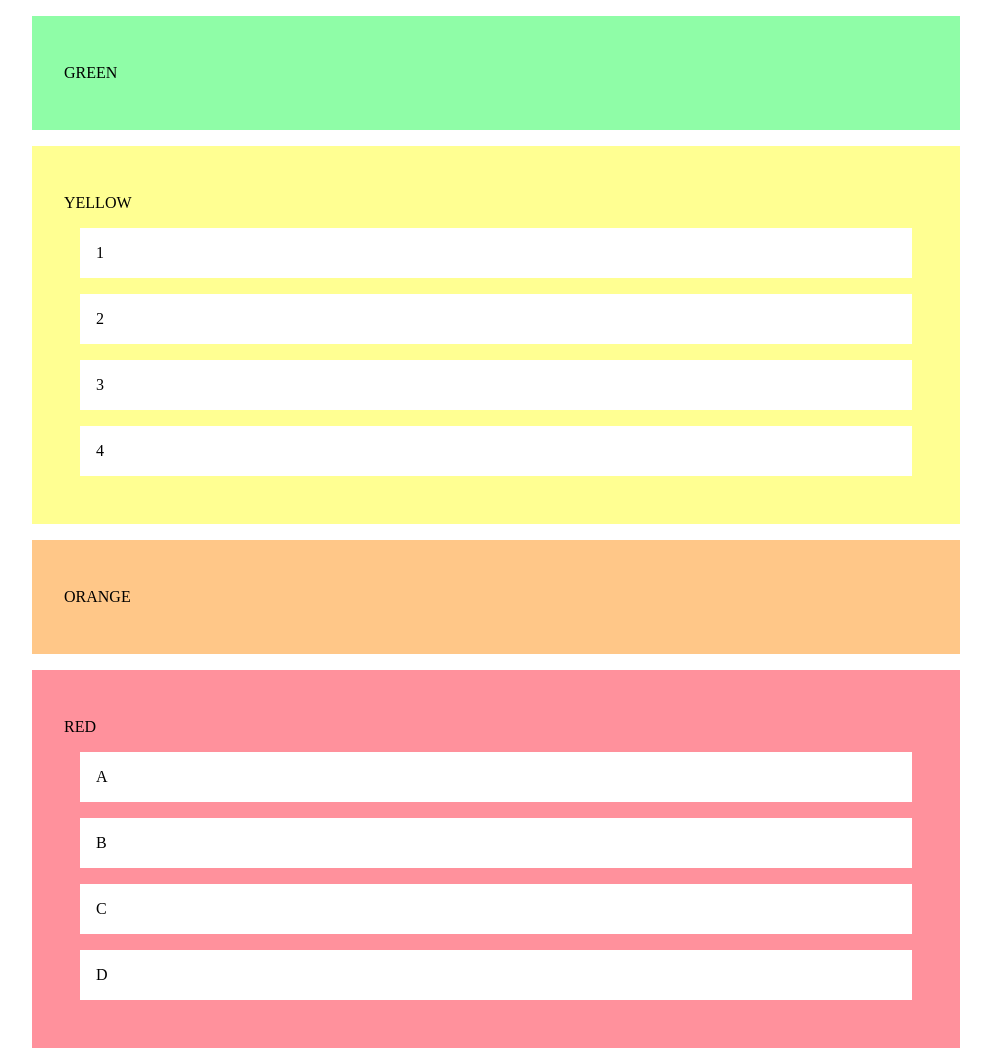
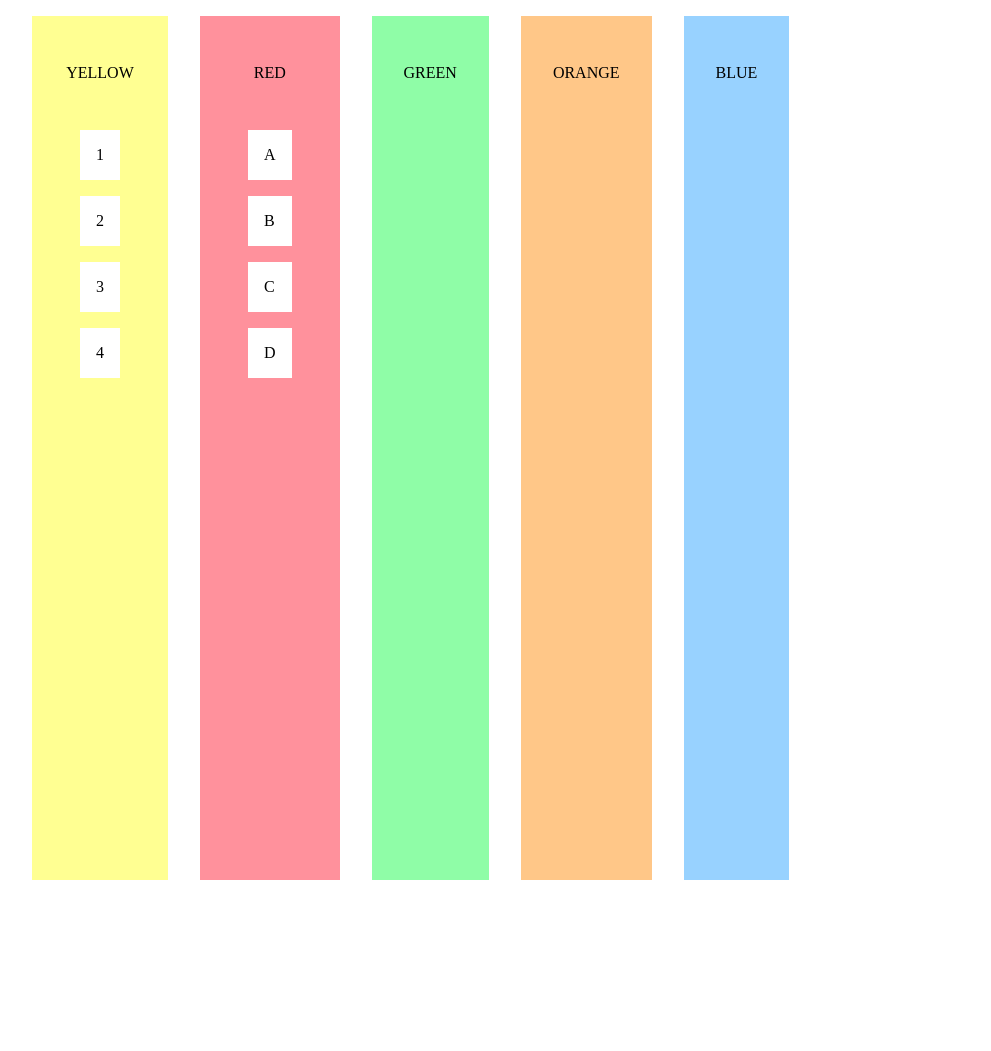
Before and after one commit to luigicavalli/Esercizi-HTML-CSS, a plain HTML site: page FlexBoxProperties/index.html in a window 1280 px wide. Shown: the top 1051 px of the page, without its empty margins (144-1135 px from the left). After the commit the page ends 896 px from the top, so only its background shows below. Drawn offline with Linux system fonts and the light colour scheme.

Commit message:
edit: modified index.html items order and used start.css as stylesheet implementing flexbox

```diff
--- a/FlexBoxProperties/index.html
+++ b/FlexBoxProperties/index.html
@@ -7,13 +7,9 @@
   <meta name="viewport" content="width=device-width, initial-scale=1.0">
   <title>Blocks</title>
   <link rel="stylesheet" href="start.css">
-  <link rel="stylesheet" href="style.css">
 </head>
 
 <body>
-  <section id="green">
-    <p>GREEN</p>
-  </section>
   <section id="yellow">
     <p>YELLOW</p>
     <ul>
@@ -22,9 +18,6 @@
       <li>3</li>
       <li>4</li>
     </ul>
-  </section>
-  <section id="orange">
-    <p>ORANGE</p>
   </section>
   <section id="red">
     <p>RED</p>
@@ -35,6 +28,12 @@
       <li>D</li>
     </ul>
   </section>
+  <section id="green">
+    <p>GREEN</p>
+  </section>
+  <section id="orange">
+    <p>ORANGE</p>
+  </section>
   <section id="blue">
     <p>BLUE</p>
   </section>
--- a/FlexBoxProperties/start.css
+++ b/FlexBoxProperties/start.css
@@ -0,0 +1,46 @@
+body {
+    width: 60em;
+    margin: 0 auto;
+    padding: 0 auto;
+    display: flex;
+}
+
+section {
+    padding: 2em;
+    margin: 1em;
+    display: flex;
+    flex-direction: column;
+    align-items: center;
+    height: 100vh;
+}
+
+#green {
+    background-color: #8ffda7;
+}
+
+#orange {
+    background-color: #ffc788;
+}
+
+#yellow {
+    background-color: #ffff92;
+}
+
+#red {
+    background-color: #ff919c;
+}
+
+#blue {
+    background-color: #98d2ff;
+}
+
+ul {
+    padding: 0;
+}
+
+li {
+    background-color: white;
+    padding: 1em;
+    display: flex;
+    margin: 1em;
+}
```
